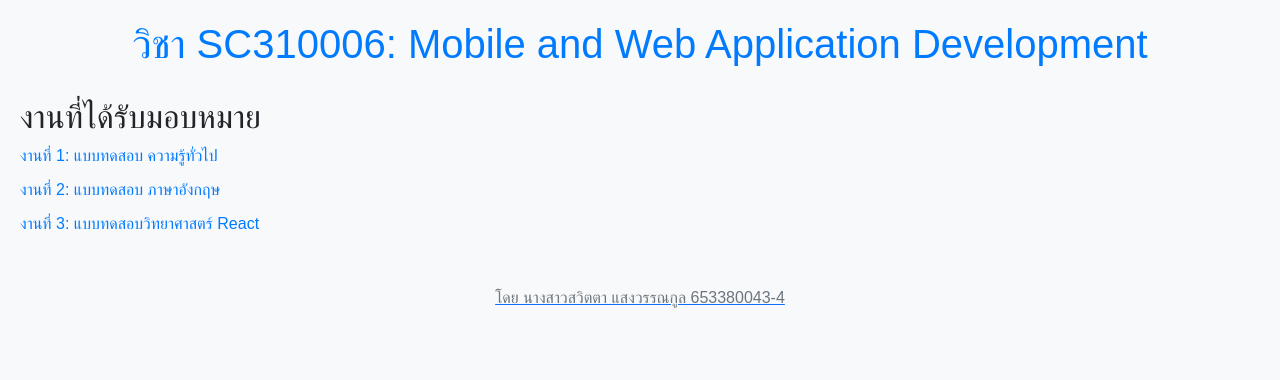
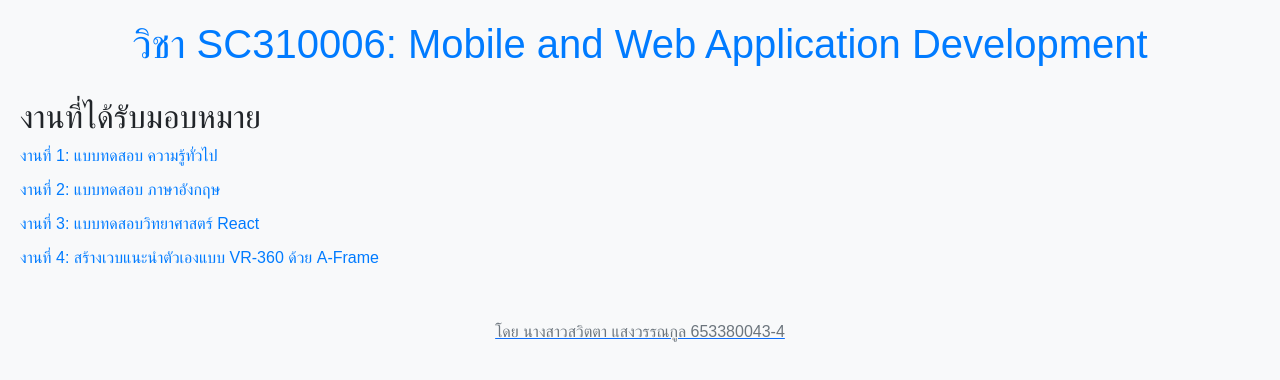
Before and after one commit to Savittapun/web2024, a plain HTML site: page index1.html in a window 1280 px wide. Drawn offline with nearby package versions, Linux system fonts and the light colour scheme.

Commit message:
Update index1.html

```diff
--- a/index1.html
+++ b/index1.html
@@ -50,6 +50,7 @@
       <li><a href="work1.html">งานที่ 1: แบบทดสอบ ความรู้ทั่วไป</a></li>
       <li><a href="work2.html">งานที่ 2: แบบทดสอบ ภาษาอังกฤษ</a></li>
       <li><a href="work3.html">งานที่ 3: แบบทดสอบวิทยาศาสตร์ React</li>
+      <li><a href="work4/work4.html">งานที่ 4: สร้างเวบแนะนำตัวเองแบบ VR-360 ด้วย A-Frame</li>
     </ul>
   </main>
   <footer>
```
